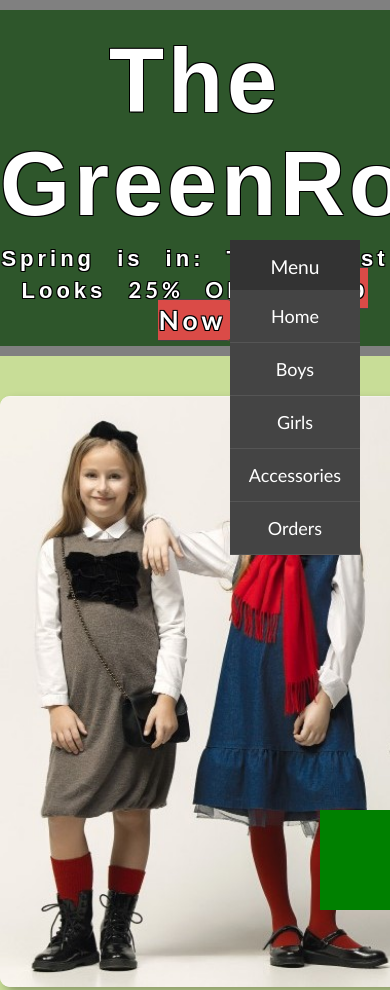
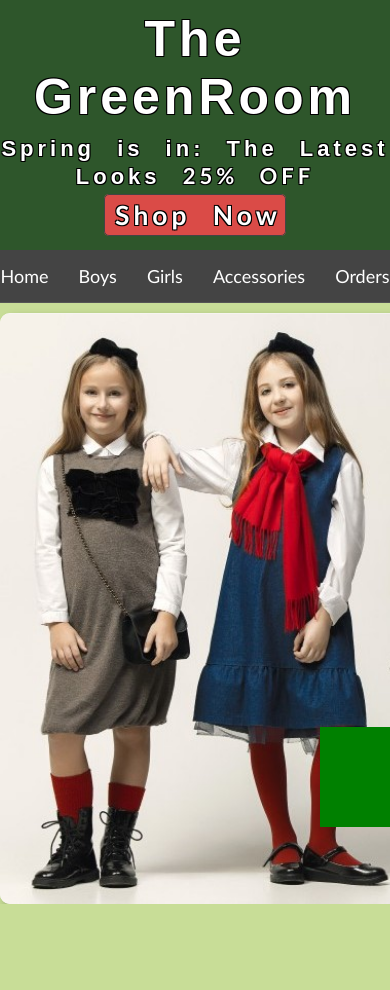
Before and after one commit to akin11235/html_css_js_projects, a plain HTML site: page kids-fashion-store/index.html in a window 390 px wide. Shown: the top 990 px of the page. After the commit the page ends 904 px from the top, so only its background shows below. Drawn offline with Linux system fonts and the light colour scheme.

Commit message:
update media queries

```diff
--- a/kids-fashion-store/styles.css
+++ b/kids-fashion-store/styles.css
@@ -105,7 +105,6 @@ nav {
   top: 240px;
   color: #ffffff;
   cursor: pointer;
-
 }
 
 /* Nav ul */
@@ -121,7 +120,7 @@ nav ul li {
   padding: 15px;
   text-align: center;
   border-bottom: 1px solid #555;
-  color: #FFFFFF;
+  color: #ffffff;
   /* background color to be transitioned */
   transition: background-color 0.5s ease-in-out;
 }
@@ -131,16 +130,16 @@ nav ul li:hover {
   background-color: #555555;
 }
 
-
 /*  Anchor tag styling whTransition applied to anchor tags*/
 .tagTransition {
-  color: #FFFFFF;
+  color: #ffffff;
   text-decoration: none;
   display: inline-block;
   font-size: 18px;
   font-weight: 400;
   position: relative;
-  transition: color 0.5s ease-in-out, background-color 0.5s ease-in-out, outline 0.5s ease-in-out;
+  transition: color 0.5s ease-in-out, background-color 0.5s ease-in-out,
+    outline 0.5s ease-in-out;
 }
 
 /* font color to be changed with the transition on hover*/
@@ -150,11 +149,11 @@ nav ul li:hover .tagTransition {
 
 /* Navigation pseudo elements */
 nav a:link {
-   color: #FFFFFF;
+  color: #ffffff;
 }
 
 nav a:visited {
-  color: #FFFFFF;
+  color: #ffffff;
 }
 
 nav a:focus {
@@ -164,8 +163,8 @@ nav a:focus {
   padding-right: 5px;
   outline: 1px solid #ffce12;
   border-radius: 5px;
-  transition: color 0.2s ease-in-out, outline 0.2s ease-in-out, padding 0.2s ease-in-out;
-
+  transition: color 0.2s ease-in-out, outline 0.2s ease-in-out,
+    padding 0.2s ease-in-out;
 }
 
 nav a:hover {
@@ -179,7 +178,8 @@ nav a:active {
   border-radius: 5px;
   outline: 1px solid #ffce12;
   text-decoration: none;
-  transition: color 0.2s ease-in-out, outline 0.5s ease-in-out, padding 0.2s ease-in-out;
+  transition: color 0.2s ease-in-out, outline 0.5s ease-in-out,
+    padding 0.2s ease-in-out;
 }
 
 /****************************************************  HOME PAGE */
@@ -449,11 +449,10 @@ h4 {
   padding: 20px;
   border-radius: 10px;
   text-align: right;
-  margin: 0 auto ;
+  margin: 0 auto;
   width: 600px;
   /* max-width: 90%; */
   height: auto;
-
 }
 
 /* .itemCategory {
@@ -479,43 +478,41 @@ h4 {
   border-radius: 10px;
   padding: 20px;
   grid-gap: 10px;
-
 }
 
-.itemCategory h6{
+.itemCategory h6 {
   text-align: right;
 }
 
-.availableNow{
+.availableNow {
   grid-area: availableNow;
   font-size: 14px;
   text-align: right;
 }
 
-.boys{
+.boys {
   grid-area: boys;
   color: #060705;
   font-size: 16px;
   line-height: 40px;
 }
 
-.girls{
+.girls {
   grid-area: girls;
   color: #060705;
   font-size: 16px;
   line-height: 40px;
 }
 
-.orderAccessories{
+.orderAccessories {
   grid-area: orderAccessories;
   color: #060705;
   font-size: 16px;
-
 }
 
 .itemSelection {
   display: grid;
-  grid-template-columns:100px 150px 120px 150px;
+  grid-template-columns: 100px 150px 120px 150px;
   grid-template-rows: 20px 50px 50px 50px;
 
   grid-template-areas:
@@ -530,51 +527,50 @@ h4 {
   padding: 0;
 }
 
-.createOrder{
+.createOrder {
   grid-area: createOrder;
 }
 
-.guarantee{
+.guarantee {
   grid-area: guarantee;
 }
 
-.itemTitle{
+.itemTitle {
   grid-area: itemTitle;
   margin: 0;
   padding: 0;
 }
 
-.boys-selection{
+.boys-selection {
   grid-area: boys-selection;
 }
 
-.girls-selection{
+.girls-selection {
   grid-area: girls-selection;
 }
 
-.accessories-selection{
+.accessories-selection {
   grid-area: accessories-selection;
 }
 
 /* Column 2 of grid-template areas */
-.priceTitle{
+.priceTitle {
   grid-area: priceTitle;
 }
-.priceInput-1{
+.priceInput-1 {
   grid-area: priceInput-1;
 }
 
-.priceInput-2{
+.priceInput-2 {
   grid-area: priceInput-2;
 }
 
-.priceInput-3{
+.priceInput-3 {
   grid-area: priceInput-3;
 }
 
 /* INPUT GROUP */
 .order-button {
-
   border-radius: 10px;
   height: 40px;
   font-size: 16px;
@@ -586,12 +582,11 @@ h4 {
   margin: 0;
 }
 
-h6{
+h6 {
   margin: 0;
   font-size: 14px;
   text-align: center;
 }
-
 
 /* ************INPUT AND SELECT******************************* */
 input[type="text"] {
@@ -600,7 +595,6 @@ input[type="text"] {
   /* border-radius: 5px; */
   border: 1px solid rgb(128, 128, 128);
   background-color: rgb(255, 255, 255);
-
 }
 
 input[type="text"]:invalid {
@@ -612,3 +606,78 @@ select {
 
   background-color: rgb(255, 255, 255);
 }
+
+@media only screen and (max-width: 960px) {
+  body {
+    /* margin: 0 auto; */
+  }
+
+  .mainTitle {
+    text-shadow: -1px -1px 0 black, 1px -1px 0 black, -1px 1px 0 black,
+      1px 1px 0 black;
+    letter-spacing: 4px;
+    /* word-spacing: 12px; */
+  }
+
+  .mainTitle h1 {
+    font: 50px sans-serif;
+    font-weight: 700;
+    padding-top: 10px;
+    padding-bottom: 10px;
+    color: #ffffff;
+    /* line-height: 55px; */
+  }
+
+  .mainTitle h2 span:last-child {
+    background-color: rgb(238, 75, 75, 0.9);
+    border: 1px solid #444444;
+    padding: 4px;
+    border-radius: 5px;
+    padding-left: 10px;
+    font-size: 1.2em;
+    line-height: 50px;
+    white-space: nowrap;
+  }
+
+  nav {
+    width: 100%;
+    position: static;
+    margin: 0 auto;
+    right: 30px;
+    top: 240px;
+    color: #ffffff;
+    cursor: pointer;
+    margin-bottom: 10px;
+  }
+
+  /* Nav ul */
+  nav ul {
+    display: flex;
+    justify-content: center; /* Centers the <li> elements horizontally */
+    align-items: center;
+    background-color: #444444;
+    padding: 0;
+    margin: 0;
+    list-style: none;
+    margin: 0 auto;
+    text-align: center;
+  }
+
+  nav .menu-label {
+    display: none;
+  }
+
+  iframe {
+    display: block;
+    margin: 0 auto;
+    max-width: 50%;
+  }
+
+  hr.headerHR {
+    height: 0; /* removes the visual height */
+    margin-bottom: 0;
+    background-color: transparent; /* or set to match the background */
+    border-width: 0; /* keeps it borderless */
+    display: none; /* optional: fully removes it from layout */
+  }
+}
--- a/virtual-gallery/styles.css
+++ b/virtual-gallery/styles.css
@@ -352,44 +352,114 @@ section a:hover img {
   filter: invert(100%);
 }
 
-@media (max-width: 1024px) {
-  .container {
-    flex-direction: column; /* Stack elements vertically */
+/* Mobile Styles */
+@media only screen and (max-width: 960px) {
+  body {
+    /* display: flex; */
+    /* flex-direction: column; */
+    flex-wrap: wrap;
+    justify-content: center;
     align-items: center;
+    width: 100%;
+    padding-bottom: 10px;
+  }
+
+  hr.headerHR {
+    bottom: 0;
+    left: 0;
+    height: 10px;
+    margin-bottom: 20px;
+    border-width: 0;
+    background-color: grey;
   }
 
   nav {
-    position: static; /* Removes absolute positioning */
+    border: none;
+    position: static;
     width: 100%;
     text-align: center;
+    margin: 0 auto;
+  }
+  nav h4 {
+    font-family: "sans-serif";
+    font-size: 1.4pc;
+    margin-bottom: 20px;
+    text-shadow: -1px -1px 0 black, 1px -1px 0 black, -1px 1px 0 black,
+      1px 1px 0 black;
+    letter-spacing: 3px;
+    color: #ffffff;
+  }
+
+  nav ul li {
+    color: red;
+    font-size: 16px;
+    line-height: 24px;
+  }
+
+  header {
+    text-align: center;
+    /* padding-bottom: 20px; */
+    text-shadow: -1px -1px 0 black, 1px -1px 0 black, -1px 1px 0 black,
+      1px 1px 0 black;
+    /* letter-spacing: 4px; */
+    /* word-spacing: 12px; */
+  }
+
+  header h1,
+  header h2 {
+    font-weight: 400;
+    /* font: 3pc sans-serif; */
+    /* font-weight: 700; */
+    /* padding-top: 30px; */
+    /* line-height: 50px; */
+    /* color: #ffffff; */
+    color: green;
+    font-size: 1.25em;
+  }
+  .gallery-name {
+    /* font-size: 2em; */
+    /* font-weight: bold; */
+    color: red;
+  }
+
+  /* Contact text */
+  article h5 {
+    text-align: right;
+    margin-right: 20px;
+    font: 400 14px "Calibri";
+    margin-bottom: 10px;
+    line-height: 1.2em;
   }
 }
+/* Tablet Styles */
+/* @media only screen and (min-width: 401px) and (max-width: 960px) {
 
-@media (max-width: 768px) {
+  body {
+    background-color: #f5cf8e;
+  }
+
   .container {
     width: 100%;
-    /* padding: 10px; */
+
   }
 
   nav {
-    position: static; /* Ensures nav stays in normal flow */
+    position: static;
     width: 50%;
     text-align: center;
     padding: 10px;
-    /* visibility: hidden; */
-    /* opacity: 0; */
+
     transition: opacity 0.3s ease-in-out;
     margin: 0 auto;
     border: none;
   }
 
   nav.show {
-    /* visibility: visible; */
-    /* opacity: 1; */
+
   }
 
   .gallery-item {
-    width: 100%; /* Full width for better visibility */
+    width: 100%;
     margin-bottom: 20px;
   }
 
@@ -399,7 +469,7 @@ section a:hover img {
   }
 
   .menu-toggle {
-    display: block; /* Show hamburger menu */
+    display: block;
   }
 
   header {
@@ -410,12 +480,27 @@ section a:hover img {
 
   header h1,
   header h2 {
-    font-size: 20px; /* Corrected font size */
-    /* font-weight: 700; */
+    font-size: 20px;
     color: #ffffff;
   }
 
   h5 {
     font-size: 10px;
   }
+
+
+  article h5 {
+    text-align: right;
+    margin-right: 20px;
+    font: 400 14px "Calibri";
+    margin-bottom: 10px;
+    line-height: 1.2em;
+  }
+} */
+
+/* Desktop Styles */
+@media only screen and (min-width: 961px) {
+  body {
+    /* background-color: #b2d6ff; */
+  }
 }
```
Lines whose indentation alone changed are shown as unchanged.
